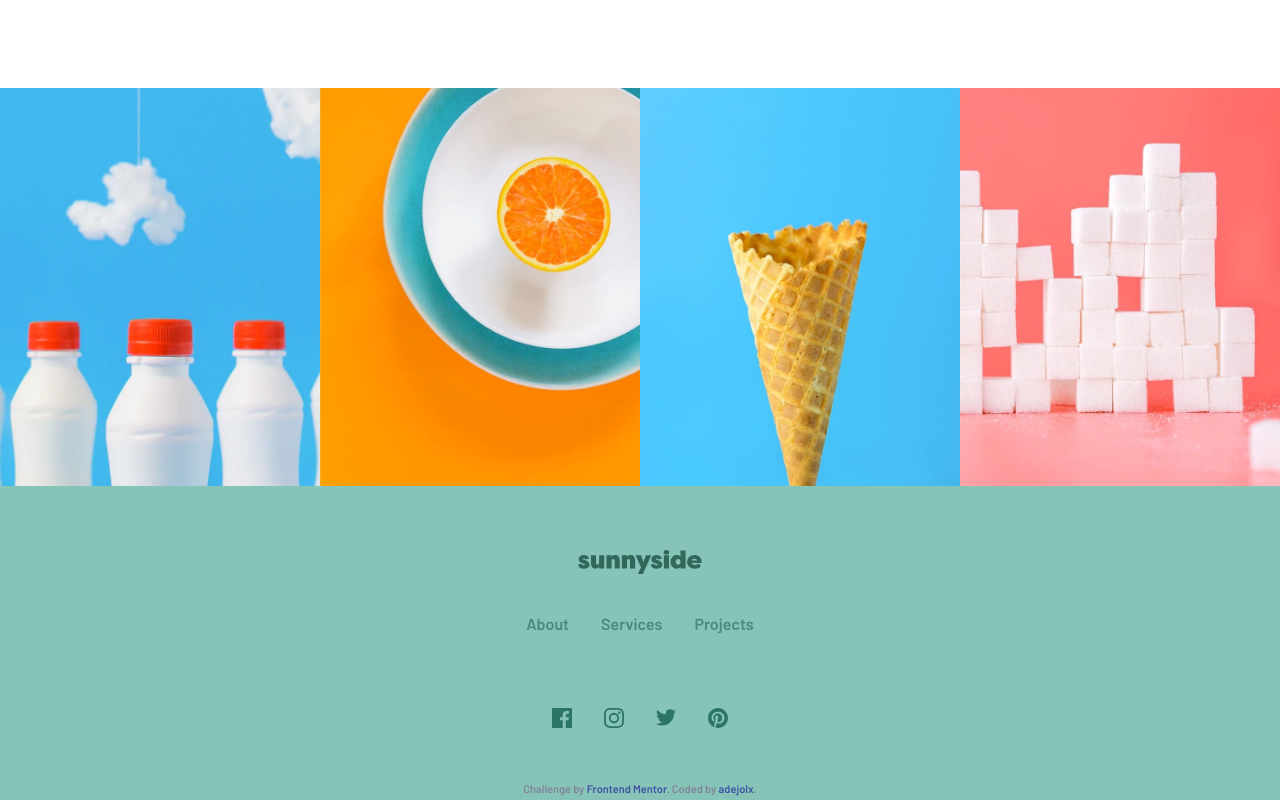
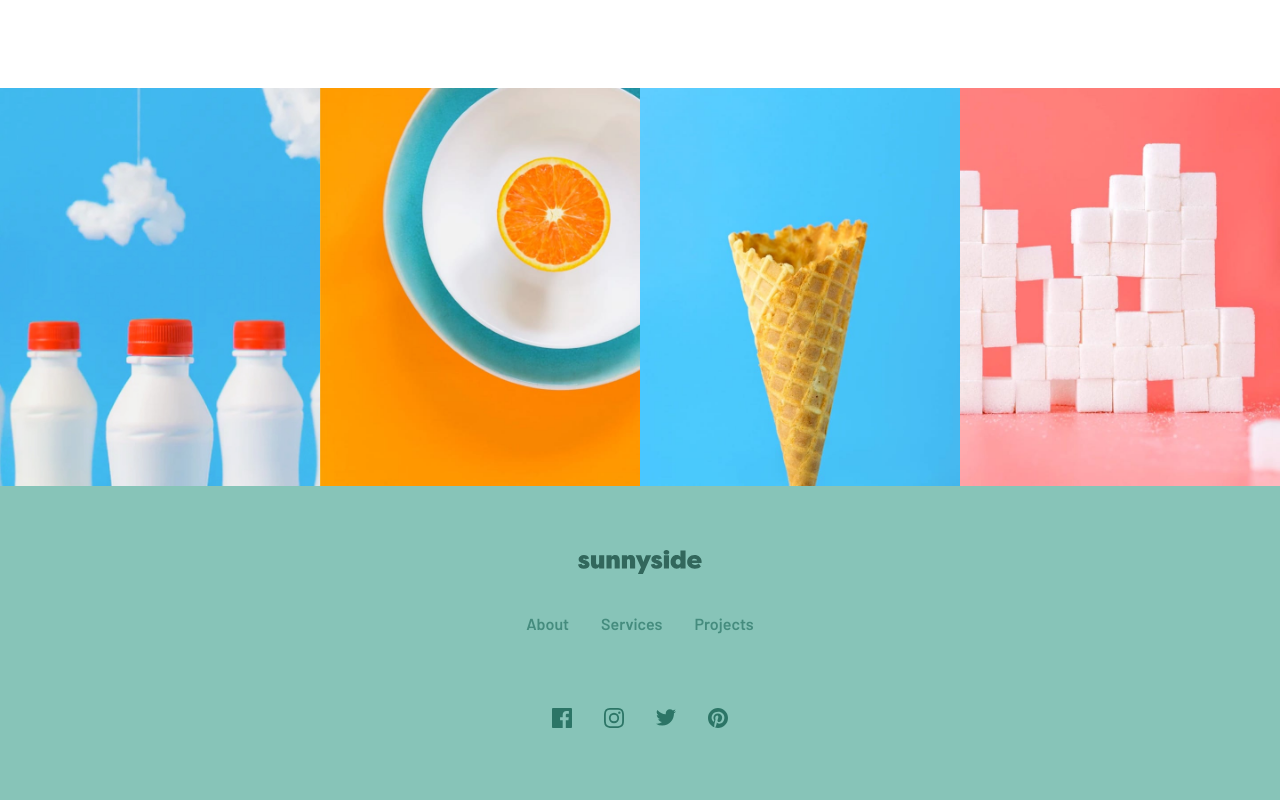
Before and after one commit to adejolx/frontendmentor-solutions, a plain HTML site: page sunnyside-landing-page/index.html in a window 1280 px wide. Shown: the part 2866-3666 px from the top of the page. Drawn offline with Linux system fonts and the light colour scheme.

Commit message:
Add visually-hidden class to attribution component

```diff
--- a/sunnyside-landing-page/index.html
+++ b/sunnyside-landing-page/index.html
@@ -293,7 +293,7 @@
             ><img src="./images/icon-pinterest.svg" alt=""
           /></a>
         </div>
-        <div class="attribution">
+        <div class="attribution visually-hidden">
           Challenge by
           <a href="https://www.frontendmentor.io?ref=challenge" target="_blank"
             >Frontend Mentor</a
```
